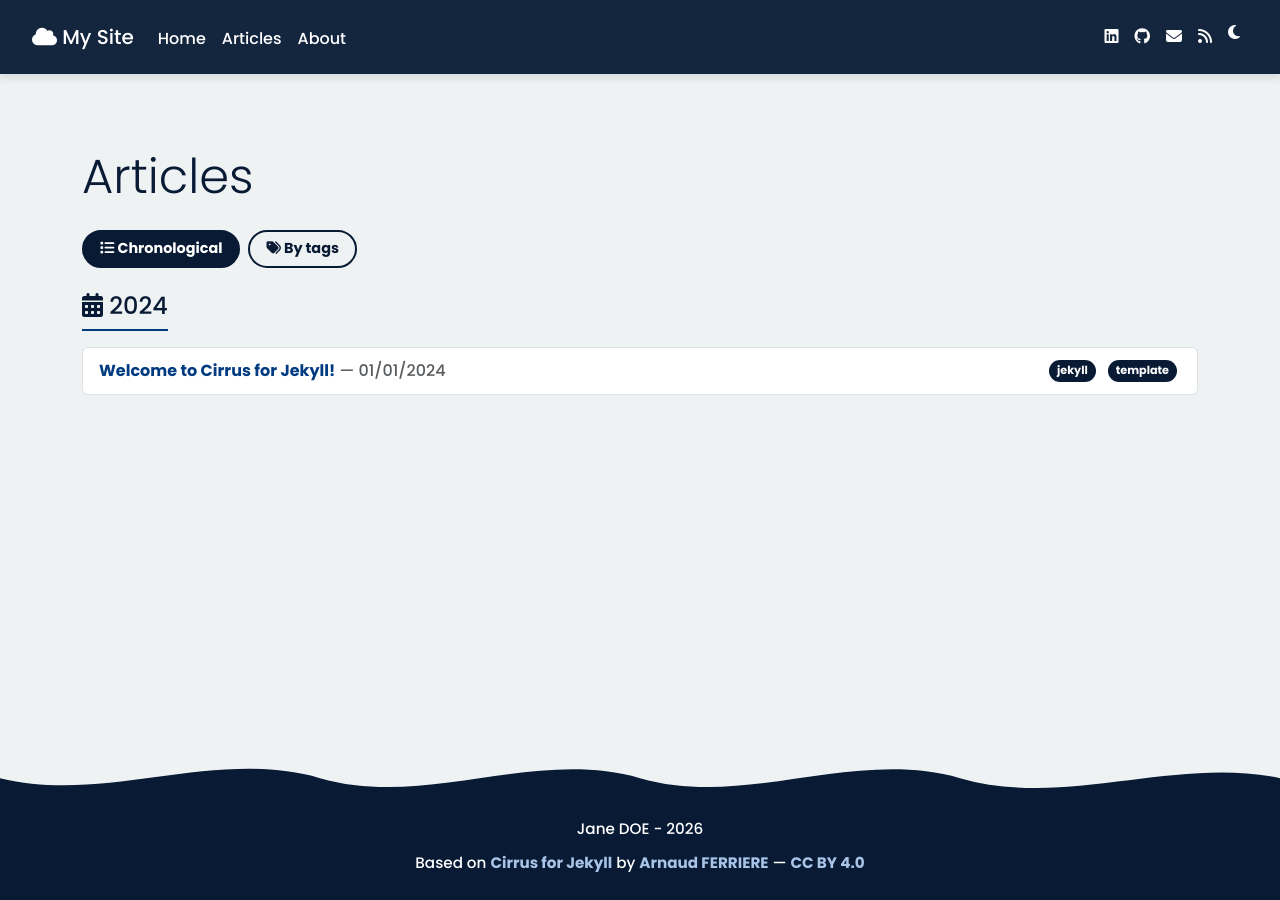
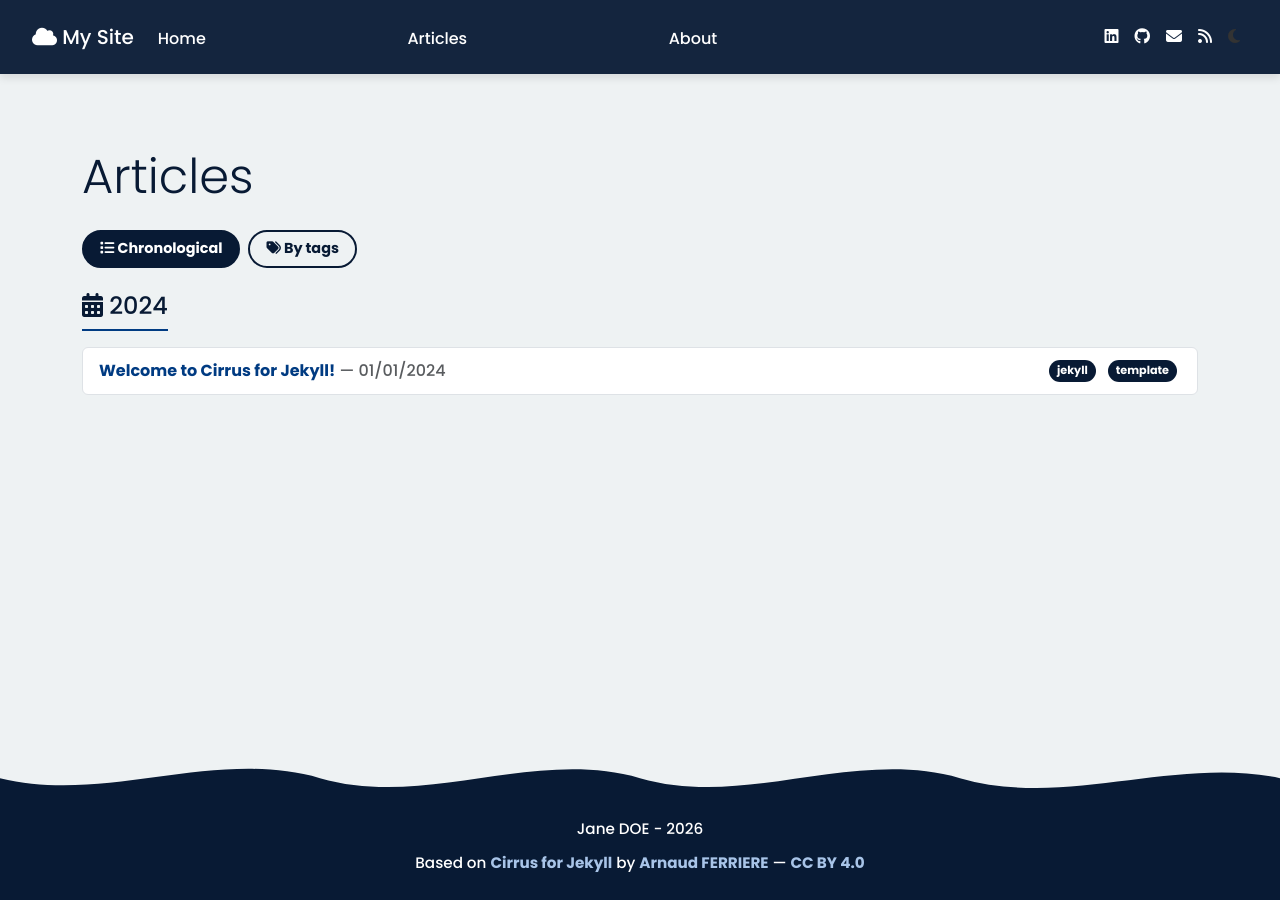
Before and after one commit to Arnaud-Ferriere/Cirrus-for-Jekyll, a Jekyll site: the page built from articles.html, in a window 1280 px wide. Built offline with Jekyll 4.4.1, drawn with Linux system fonts in a browser that asks for light colours.

Commit message:
fix: navbar mobile icons alignment and Bootstrap 5 compatibility
Add data-bs-theme="dark" to nav for proper icon colors, fix mr-auto
to me-auto (BS5), align theme toggle button with other nav-link items.

Co-Authored-By: Claude Opus 4.6 <noreply@anthropic.com>

```diff
--- a/_data/ui.yml
+++ b/_data/ui.yml
@@ -6,6 +6,7 @@
 nav_home: "Home"
 nav_articles: "Articles"
 nav_about: "About"
+nav_theme_toggle: "Theme"
 
 # Home page
 home_recent: "Recent Articles"
--- a/_includes/navbar.html
+++ b/_includes/navbar.html
@@ -1,4 +1,4 @@
-<nav class="navbar fixed-top navbar-expand-lg">
+<nav class="navbar fixed-top navbar-expand-lg" data-bs-theme="dark">
     <button class="navbar-toggler" type="button" data-bs-toggle="collapse" data-bs-target="#navbarTogglerDemo03"
         aria-controls="navbarTogglerDemo03" aria-expanded="false" aria-label="{{ site.data.ui.a11y_toggle_nav }}">
         <span class="navbar-toggler-icon"></span>
@@ -7,17 +7,17 @@
     <a class="navbar-brand" href="{{ '/' | relative_url }}"><i class="fas fa-cloud" aria-hidden="true"></i> {{ site.title }}</a>
 
     <div class="collapse navbar-collapse" id="navbarTogglerDemo03">
-        <ul class="navbar-nav mr-auto mt-2 mt-lg-0">
+        <ul class="navbar-nav me-auto mt-2 mt-lg-0">
             <li class="nav-item">
                 <a class="nav-link hover-underline-animation" href="{{ '/' | relative_url }}">{{ site.data.ui.nav_home }}</a>
             </li>
         </ul>
-        <ul class="navbar-nav mr-auto mt-2 mt-lg-0">
+        <ul class="navbar-nav me-auto mt-2 mt-lg-0">
             <li class="nav-item">
                 <a class="nav-link hover-underline-animation" href="{{ '/articles/' | relative_url }}">{{ site.data.ui.nav_articles }}</a>
             </li>
         </ul>
-        <ul class="navbar-nav mr-auto mt-2 mt-lg-0">
+        <ul class="navbar-nav me-auto mt-2 mt-lg-0">
             <li class="nav-item">
                 <a class="nav-link hover-underline-animation" href="{{ '/about/' | relative_url }}">{{ site.data.ui.nav_about }}</a>
             </li>
@@ -25,30 +25,35 @@
         <ul class="navbar-nav ms-auto mt-2 mt-lg-0">
             <li class="nav-item">
                 <a class="nav-link" href="{{ site.data.author.linkedin }}" target="_blank"
-                    title="LinkedIn" rel="noopener noreferrer">
-                    <i class="fab fa-linkedin" aria-hidden="true"></i><span class="visually-hidden">{{ site.data.ui.a11y_linkedin }}</span>
+                    aria-label="{{ site.data.ui.a11y_linkedin }}" rel="noopener noreferrer">
+                    <i class="fab fa-linkedin" aria-hidden="true"></i>
+                    <span class="visually-hidden">{{ site.data.ui.a11y_linkedin }}</span>
                 </a>
             </li>
             <li class="nav-item">
-                <a class="nav-link" href="{{ site.data.author.github }}" target="_blank" title="GitHub"
-                    rel="noopener noreferrer">
-                    <i class="fab fa-github" aria-hidden="true"></i><span class="visually-hidden">{{ site.data.ui.a11y_github }}</span>
+                <a class="nav-link" href="{{ site.data.author.github }}" target="_blank"
+                    aria-label="{{ site.data.ui.a11y_github }}" rel="noopener noreferrer">
+                    <i class="fab fa-github" aria-hidden="true"></i>
+                    <span class="visually-hidden">{{ site.data.ui.a11y_github }}</span>
                 </a>
             </li>
             <li class="nav-item">
-                <a class="nav-link" href="mailto:{{ site.data.author.email_user }}@{{ site.data.author.email_domain }}" title="{{ site.data.ui.a11y_email }}"
-                    rel="noopener noreferrer">
-                    <i class="fas fa-envelope" aria-hidden="true"></i><span class="visually-hidden">{{ site.data.ui.a11y_email }}</span>
+                <a class="nav-link" href="mailto:{{ site.data.author.email_user }}@{{ site.data.author.email_domain }}"
+                    aria-label="{{ site.data.ui.a11y_email }}" rel="noopener noreferrer">
+                    <i class="fas fa-envelope" aria-hidden="true"></i>
+                    <span class="visually-hidden">{{ site.data.ui.a11y_email }}</span>
                 </a>
             </li>
             <li class="nav-item">
-                <a class="nav-link" href="{{ '/feed.xml' | relative_url }}" title="{{ site.data.ui.a11y_rss }}" rel="noopener noreferrer">
-                    <i class="fas fa-rss" aria-hidden="true"></i><span class="visually-hidden">{{ site.data.ui.a11y_rss }}</span>
+                <a class="nav-link" href="{{ '/feed.xml' | relative_url }}"
+                    aria-label="{{ site.data.ui.a11y_rss }}" rel="noopener noreferrer">
+                    <i class="fas fa-rss" aria-hidden="true"></i>
+                    <span class="visually-hidden">{{ site.data.ui.a11y_rss }}</span>
                 </a>
             </li>
             <li class="nav-item">
                 <button id="theme-toggle" class="nav-link"
-                        title="{{ site.data.ui.a11y_toggle_dark }}" aria-label="{{ site.data.ui.a11y_toggle_dark }}">
+                        aria-label="{{ site.data.ui.a11y_toggle_dark }}">
                     <i class="fas fa-moon" aria-hidden="true"></i>
                 </button>
             </li>
--- a/_sass/_navbar.scss
+++ b/_sass/_navbar.scss
@@ -74,18 +74,14 @@
   filter: blur(0) opacity(1);
 }
 
-/* Theme toggle button */
+/* Theme toggle button — match <a class="nav-link"> sizing exactly */
 #theme-toggle {
   background: none;
   border: none;
-  padding: 0.5rem;
-  font-size: 1rem;
-  line-height: 1;
-  color: #fff;
+  font-size: inherit;
+  line-height: inherit;
+  color: inherit;
   cursor: pointer;
-  display: inline-flex;
-  align-items: center;
-  justify-content: center;
 }
 #theme-toggle:hover {
   color: #f0f0f0;
```
